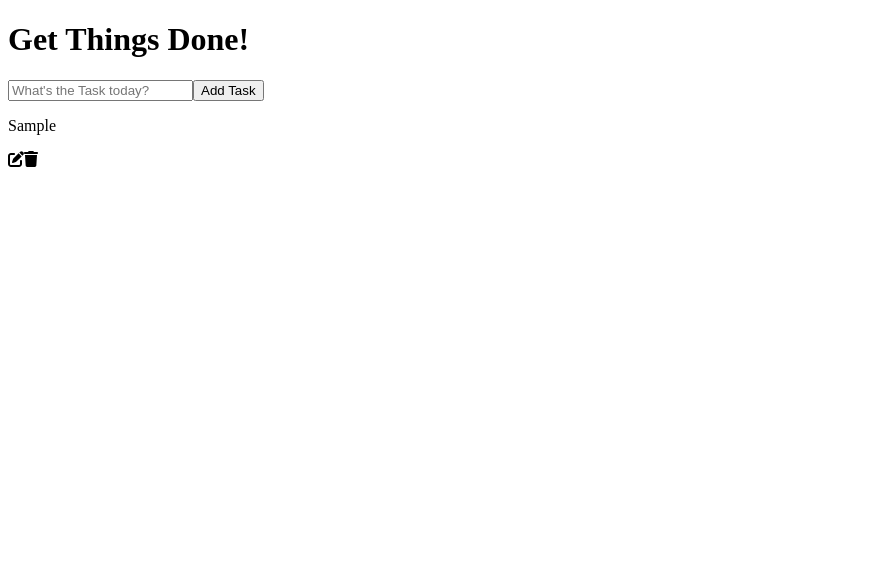
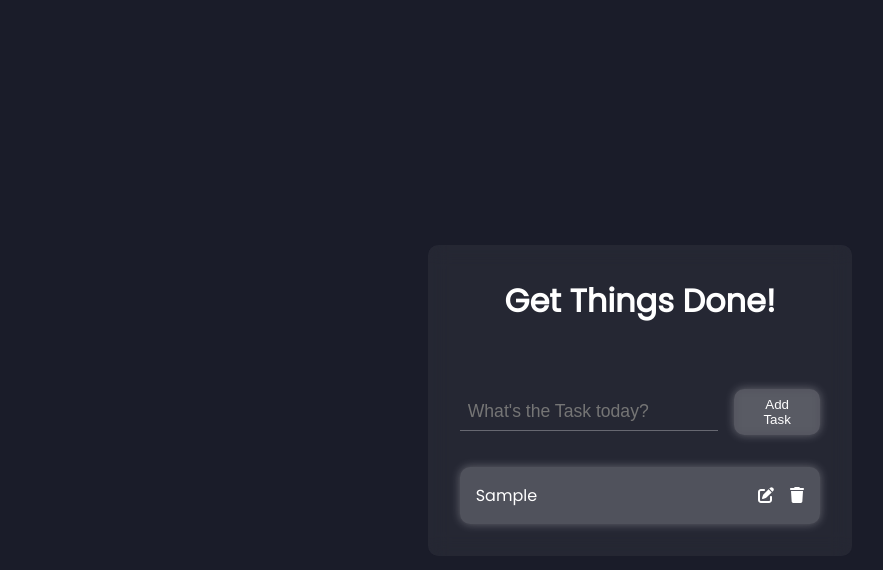
Before and after one commit to thecountrymouth11/todo, a React (Create React App) app: page / in a window 1280 px wide. Both pictures are taken after typing "Sample" into the empty fields and a click on the button "Add Task". Shown: the top 570 px of the page, without its empty margins (0-883 px from the left). Built offline with nearby package versions, Linux system fonts and the light colour scheme.

Commit message:
added-styles

```diff
--- /dev/null
+++ b/src/App.css
@@ -0,0 +1,107 @@
+@import url("https://fonts.googleapis.com/css2?family=Poppins&display=swap");
+
+* {
+  box-sizing: border-box;
+  margin: 0;
+  padding: 0;
+}
+
+body {
+  background-color: #1a1c29;
+  color: #fff;
+  font-family: "Poppins", sans-serif;
+  display: flex;
+  flex-direction: column;
+  align-items: center;
+  justify-content: center;
+  height: 100vh;
+  width: 100vw;
+}
+
+h1 {
+  font-size: 2rem;
+  margin-bottom: 2rem;
+}
+
+.TodoWrapper {
+  background-color: rgba(255, 255, 255, 0.05);
+  padding: 2rem;
+  border-radius: 10px;
+  backdrop-filter: blur(10px);
+  -webkit-backdrop-filter: blur(10px);
+  display: flex;
+  flex-direction: column;
+  align-items: center;
+  gap: 2rem;
+}
+
+.TodoForm {
+  width: 100%;
+  display: flex;
+  gap: 1rem;
+  justify-content: center;
+  align-items: center;
+}
+
+.todo-input {
+  width: 100%;
+  padding: 0.5rem;
+  background-color: transparent;
+  border: none;
+  border-bottom: 1px solid rgba(255, 255, 255, 0.3);
+  color: #fff;
+  font-size: 1.1rem;
+  outline: none;
+}
+
+.todo-btn {
+  background-color: rgba(255, 255, 255, 0.2);
+  color: #fff;
+  border: none;
+  padding: 0.5rem 1.5rem;
+  border-radius: 10px;
+  cursor: pointer;
+  backdrop-filter: blur(5px);
+  -webkit-backdrop-filter: blur(5px);
+  transition: all 0.2s ease-in-out;
+  box-shadow: 0 0 10px rgba(255, 255, 255, 0.3);
+}
+
+.todo-btn:hover {
+  transform: translateY(-2px);
+  box-shadow: 0 5px 10px rgba(0, 0, 0, 0.2);
+}
+
+.Todo {
+  background-color: rgba(255, 255, 255, 0.2);
+  color: #fff;
+  padding: 1rem;
+  border-radius: 10px;
+  cursor: pointer;
+  display: flex;
+  align-items: center;
+  justify-content: space-between;
+  width: 100%;
+  transition: all 0.2s ease-in-out;
+  box-shadow: 0 0 10px rgba(255, 255, 255, 0.3);
+}
+
+.Todo:hover {
+  transform: translateY(-2px);
+  box-shadow: 0 5px 10px rgba(0, 0, 0, 0.2);
+}
+
+.Todo .todo-text {
+  flex-grow: 1;
+  margin-right: 1rem;
+  text-decoration: none;
+}
+
+.fa-trash {
+  margin-left: 1rem;
+}
+
+.completed {
+  color: #c5aeff;
+  text-decoration: line-through;
+}
```
Also changed, not shown: src/App.js (+5 -4 lines).
